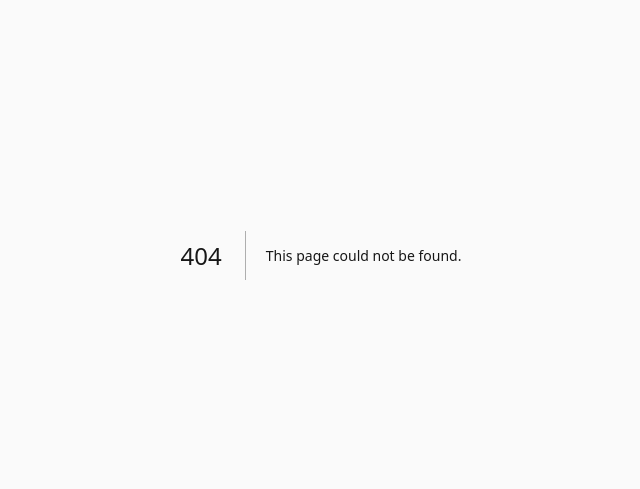
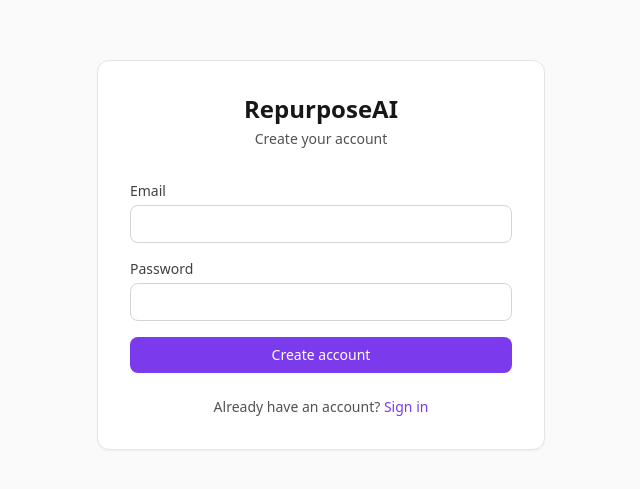
Before and after one commit to noormuhammadraza/content-repurposing-tool, a Next.js app: page /signup in a window 1280 px wide. Before the commit this address had no page. Shown: the part 145-634 px from the top of the page, without its empty margins (319-959 px from the left). Built offline with nearby package versions, Linux system fonts and the light colour scheme.

Commit message:
Add signup page with email confirmation flow

```diff
--- /dev/null
+++ b/app/(auth)/signup/page.tsx
@@ -0,0 +1,119 @@
+'use client';
+
+import { useState } from 'react';
+
+import Link from 'next/link';
+import { createSupabaseBrowserClient } from '@/lib/supabase-browser';
+
+export default function SignupPage() {
+
+  const [email, setEmail] = useState('');
+  const [password, setPassword] = useState('');
+  const [error, setError] = useState<string | null>(null);
+  const [loading, setLoading] = useState(false);
+  const [success, setSuccess] = useState(false);
+
+  async function handleSubmit(e: React.FormEvent) {
+    e.preventDefault();
+    setLoading(true);
+    setError(null);
+
+    const supabase = createSupabaseBrowserClient();
+    const { error: authError } = await supabase.auth.signUp({ email, password });
+
+    if (authError) {
+      setError(authError.message);
+      setLoading(false);
+      return;
+    }
+
+    setSuccess(true);
+    setLoading(false);
+    setEmail('');
+    setPassword('');
+  }
+
+  if (success) {
+    return (
+      <div className="min-h-screen flex items-center justify-center bg-neutral-50">
+        <div className="bg-white rounded-xl shadow-sm border border-neutral-200 p-8 w-full max-w-md">
+          <h1 className="text-2xl font-bold text-center text-neutral-900 mb-1">RepurposeAI</h1>
+          <p className="text-center text-neutral-600 text-sm mb-8">Create your account</p>
+
+          <div className="text-sm text-green-700 bg-green-50 rounded-lg px-4 py-3" role="status">
+            Check your email to confirm your account before signing in.
+          </div>
+
+          <p className="mt-6 text-center text-sm text-neutral-600">
+            <Link href="/login" className="text-violet-600 hover:text-violet-700 font-medium">
+              Back to sign in
+            </Link>
+          </p>
+        </div>
+      </div>
+    );
+  }
+
+  return (
+    <div className="min-h-screen flex items-center justify-center bg-neutral-50">
+      <div className="bg-white rounded-xl shadow-sm border border-neutral-200 p-8 w-full max-w-md">
+        <h1 className="text-2xl font-bold text-center text-neutral-900 mb-1">RepurposeAI</h1>
+        <p className="text-center text-neutral-600 text-sm mb-8">Create your account</p>
+
+        <form onSubmit={handleSubmit} className="space-y-4">
+          {error && (
+            <div className="text-sm text-red-600 bg-red-50 rounded-lg px-3 py-2" role="alert">
+              {error}
+            </div>
+          )}
+
+          <div>
+            <label htmlFor="email" className="block text-sm font-medium text-neutral-700 mb-1">
+              Email
+            </label>
+            <input
+              id="email"
+              type="email"
+              required
+              value={email}
+              onChange={(e) => setEmail(e.target.value)}
+              className="w-full border border-neutral-300 rounded-lg px-3 py-2 text-sm focus:outline-none focus:ring-2 focus:ring-violet-500"
+              disabled={loading}
+            />
+          </div>
+
+          <div>
+            <label htmlFor="password" className="block text-sm font-medium text-neutral-700 mb-1">
+              Password
+            </label>
+            <input
+              id="password"
+              type="password"
+              required
+              minLength={6}
+              value={password}
+              onChange={(e) => setPassword(e.target.value)}
+              className="w-full border border-neutral-300 rounded-lg px-3 py-2 text-sm focus:outline-none focus:ring-2 focus:ring-violet-500"
+              disabled={loading}
+            />
+          </div>
+
+          <button
+            type="submit"
+            disabled={loading}
+            className="w-full bg-violet-600 text-white rounded-lg py-2 text-sm font-medium hover:bg-violet-700 disabled:opacity-50 disabled:cursor-not-allowed"
+          >
+            {loading ? 'Creating account...' : 'Create account'}
+          </button>
+        </form>
+
+        <p className="mt-6 text-center text-sm text-neutral-600">
+          Already have an account?{' '}
+          <Link href="/login" className="text-violet-600 hover:text-violet-700 font-medium">
+            Sign in
+          </Link>
+        </p>
+      </div>
+    </div>
+  );
+}
```
